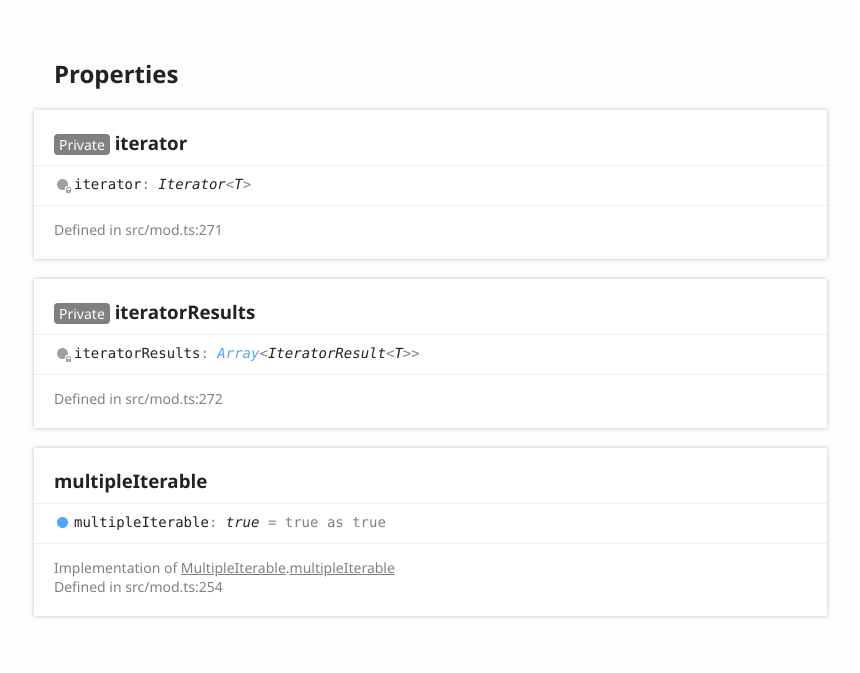
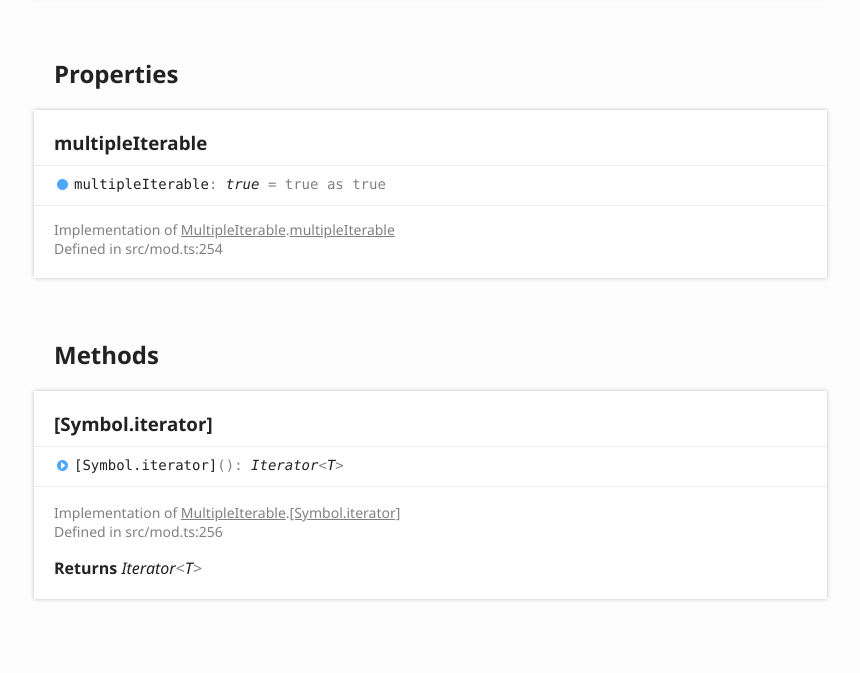
Before and after one commit to damianperera/ts-arrays, a website: page docs/classes/iterables.replayableiterable.html in a window 1280 px wide. Shown: the part 1375-2048 px from the top of the page, without its empty margins (6-866 px from the left). Drawn offline with Linux system fonts and the light colour scheme.

Commit message:
Removed private members from docs

```diff
--- a/docs/classes/iterables.replayableiterable.html
+++ b/docs/classes/iterables.replayableiterable.html
@@ -104,8 +104,6 @@
 						<section class="tsd-index-section tsd-is-not-exported">
 							<h3>Properties</h3>
 							<ul class="tsd-index-list">
-								<li class="tsd-kind-property tsd-parent-kind-class tsd-is-private tsd-is-not-exported"><a href="iterables.replayableiterable.html#iterator" class="tsd-kind-icon">iterator</a></li>
-								<li class="tsd-kind-property tsd-parent-kind-class tsd-is-private tsd-is-not-exported"><a href="iterables.replayableiterable.html#iteratorresults" class="tsd-kind-icon">iterator<wbr>Results</a></li>
 								<li class="tsd-kind-property tsd-parent-kind-class tsd-is-not-exported"><a href="iterables.replayableiterable.html#multipleiterable" class="tsd-kind-icon">multiple<wbr>Iterable</a></li>
 							</ul>
 						</section>
@@ -146,26 +144,6 @@
 			</section>
 			<section class="tsd-panel-group tsd-member-group tsd-is-not-exported">
 				<h2>Properties</h2>
-				<section class="tsd-panel tsd-member tsd-kind-property tsd-parent-kind-class tsd-is-private tsd-is-not-exported">
-					<a name="iterator" class="tsd-anchor"></a>
-					<h3><span class="tsd-flag ts-flagPrivate">Private</span> iterator</h3>
-					<div class="tsd-signature tsd-kind-icon">iterator<span class="tsd-signature-symbol">:</span> <span class="tsd-signature-type">Iterator</span><span class="tsd-signature-symbol">&lt;</span><span class="tsd-signature-type">T</span><span class="tsd-signature-symbol">&gt;</span></div>
-					<aside class="tsd-sources">
-						<ul>
-							<li>Defined in src/mod.ts:271</li>
-						</ul>
-					</aside>
-				</section>
-				<section class="tsd-panel tsd-member tsd-kind-property tsd-parent-kind-class tsd-is-private tsd-is-not-exported">
-					<a name="iteratorresults" class="tsd-anchor"></a>
-					<h3><span class="tsd-flag ts-flagPrivate">Private</span> iterator<wbr>Results</h3>
-					<div class="tsd-signature tsd-kind-icon">iterator<wbr>Results<span class="tsd-signature-symbol">:</span> <a href="../interfaces/__global.array.html" class="tsd-signature-type">Array</a><span class="tsd-signature-symbol">&lt;</span><span class="tsd-signature-type">IteratorResult</span><span class="tsd-signature-symbol">&lt;</span><span class="tsd-signature-type">T</span><span class="tsd-signature-symbol">&gt;</span><span class="tsd-signature-symbol">&gt;</span></div>
-					<aside class="tsd-sources">
-						<ul>
-							<li>Defined in src/mod.ts:272</li>
-						</ul>
-					</aside>
-				</section>
 				<section class="tsd-panel tsd-member tsd-kind-property tsd-parent-kind-class tsd-is-not-exported">
 					<a name="multipleiterable" class="tsd-anchor"></a>
 					<h3>multiple<wbr>Iterable</h3>
@@ -227,12 +205,6 @@
 							<li class=" tsd-kind-constructor tsd-parent-kind-class tsd-is-not-exported">
 								<a href="iterables.replayableiterable.html#constructor" class="tsd-kind-icon">constructor</a>
 							</li>
-							<li class=" tsd-kind-property tsd-parent-kind-class tsd-is-private tsd-is-not-exported">
-								<a href="iterables.replayableiterable.html#iterator" class="tsd-kind-icon">iterator</a>
-							</li>
-							<li class=" tsd-kind-property tsd-parent-kind-class tsd-is-private tsd-is-not-exported">
-								<a href="iterables.replayableiterable.html#iteratorresults" class="tsd-kind-icon">iterator<wbr>Results</a>
-							</li>
 							<li class=" tsd-kind-property tsd-parent-kind-class tsd-is-not-exported">
 								<a href="iterables.replayableiterable.html#multipleiterable" class="tsd-kind-icon">multiple<wbr>Iterable</a>
 							</li>
@@ -269,9 +241,6 @@
 				<li class="tsd-kind-property tsd-parent-kind-class"><span class="tsd-kind-icon">Property</span></li>
 				<li class="tsd-kind-method tsd-parent-kind-class"><span class="tsd-kind-icon">Method</span></li>
 			</ul>
-			<ul class="tsd-legend">
-				<li class="tsd-kind-property tsd-parent-kind-class tsd-is-private"><span class="tsd-kind-icon">Private property</span></li>
-			</ul>
 		</div>
 	</div>
 </footer>
--- a/package.json
+++ b/package.json
@@ -13,7 +13,7 @@
     "release": "yarn build && node node_modules/np/source/cli.js",
     "src": "mkdir src",
     "cp": "yes | cp -rf mod.ts src/ && sed -i \"s,'https://deno.land/x/arrays/mod.ts','ts-arrays',g\" src/mod.ts",
-    "docs": "./node_modules/typedoc/bin/typedoc --mode file --out docs src/ && touch docs/.nojekyll"
+    "docs": "./node_modules/typedoc/bin/typedoc --mode file --out docs --excludePrivate src/ && touch docs/.nojekyll"
   },
   "repository": {
     "type": "git",
```
Also changed, not shown: docs/assets/js/search.json (+1 -1 lines).
